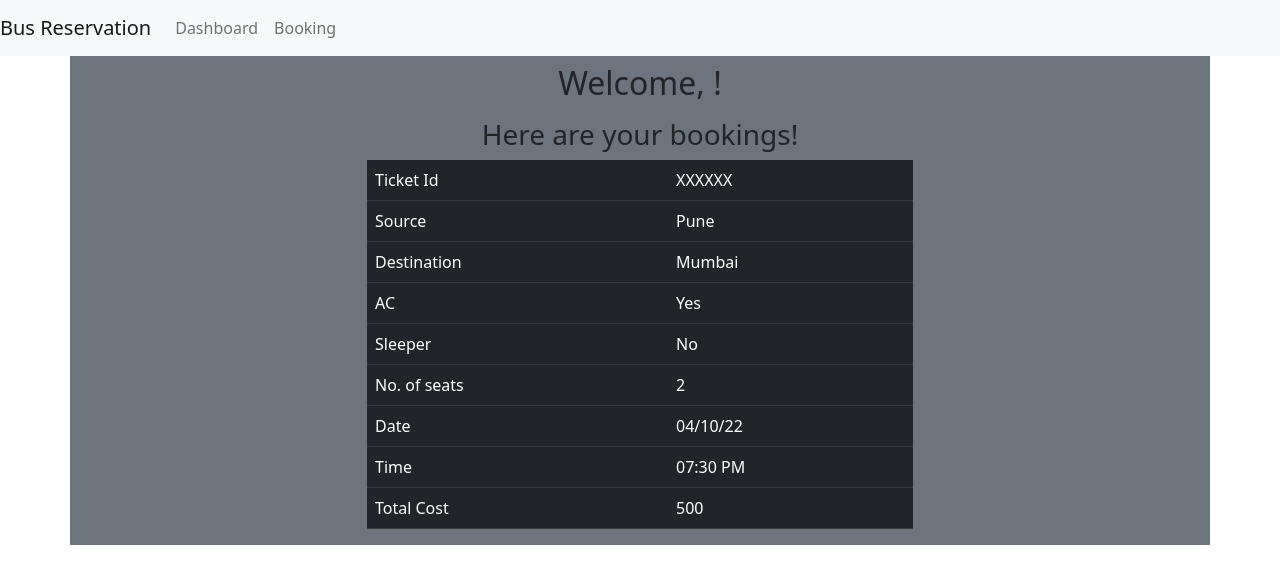
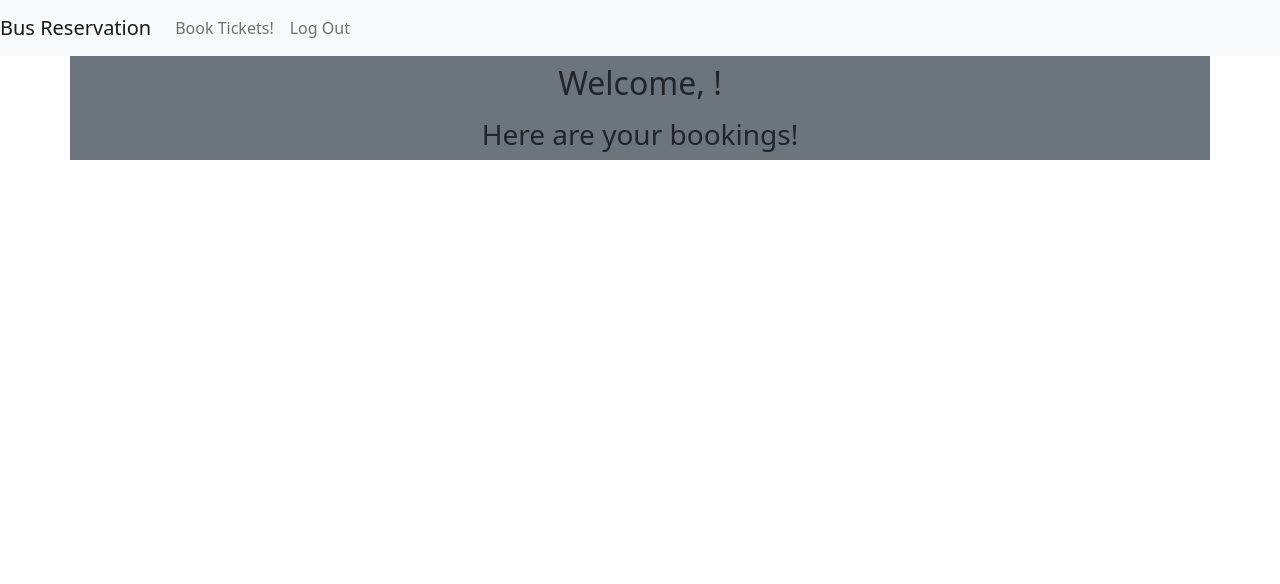
Before and after one commit to Rakmo33/bus-reservation, an Angular app: page /dashboard in a window 1280 px wide. Shown: the top 584 px of the page. Built offline with nearby package versions, Linux system fonts and the light colour scheme.

Commit message:
added navbar logout

```diff
--- a/src/app/app.component.html
+++ b/src/app/app.component.html
@@ -1,2 +1,2 @@
-<app-navbar></app-navbar>
+<app-navbar *ngIf="checkCurrentUser()"></app-navbar>
 <router-outlet></router-outlet>
--- a/src/app/app.component.ts
+++ b/src/app/app.component.ts
@@ -1,4 +1,5 @@
 import { Component } from '@angular/core';
+import { UserService } from './user.service';
 
 @Component({
   selector: 'app-root',
@@ -6,5 +7,13 @@ import { Component } from '@angular/core';
   styleUrls: ['./app.component.css']
 })
 export class AppComponent {
+
   title = 'bus-reservation';
+  constructor(private userService:UserService){
+  }
+
+  checkCurrentUser(){
+    return localStorage.getItem("currentUser")!="";
+  }
+
 }
--- a/src/app/dashboard/dashboard.component.html
+++ b/src/app/dashboard/dashboard.component.html
@@ -4,43 +4,43 @@
 
     <div class="row d-flex justify-content-center">
         <div class="col-sm-6">
-            <table class="table table-dark ">
+            <table *ngFor="let ticket of validTickets" class="table table-dark ">
                 <tbody>
                     <tr>
                         <td>Ticket Id</td>
-                        <td>{{ticketId}}</td>
+                        <td>{{ticket.ticketID}}</td>
                     </tr>
                     <tr>
                         <td>Source</td>
-                        <td>{{source}}</td>
+                        <td>{{ticket.source}}</td>
                     </tr>
                     <tr>
                         <td>Destination</td>
-                        <td>{{destination}}</td>
+                        <td>{{ticket.destination}}</td>
                     </tr>
                     <tr>
                         <td>AC</td>
-                        <td>{{isAc}}</td>
+                        <td>{{ticket.ACStatus}}</td>
                     </tr>
                     <tr>
                         <td>Sleeper</td>
-                        <td>{{isSleeper}}</td>
+                        <td>{{ticket.sleeperStatus}}</td>
                     </tr>
                     <tr>
                         <td>No. of seats</td>
-                        <td>{{noOfSeats}}</td>
+                        <td>{{ticket.seats}}</td>
                     </tr>
                     <tr>
                         <td>Date</td>
-                        <td>{{date}}</td>
+                        <td>{{ticket.date}}</td>
                     </tr>
                     <tr>
                         <td>Time</td>
-                        <td>{{time}}</td>
+                        <td>{{ticket.time}}</td>
                     </tr>
                     <tr>
                         <td>Total Cost</td>
-                        <td>{{totalCost}}</td>
+                        <td>{{ticket.totalBill}}</td>
                     </tr>
                 </tbody>
             </table>
--- a/src/app/dashboard/dashboard.component.ts
+++ b/src/app/dashboard/dashboard.component.ts
@@ -9,20 +9,36 @@ export class DashboardComponent implements OnInit {
 
 
 
-  username:string = localStorage.getItem('currentUser') || "";
-  ticketId:string = "XXXXXX";
-  source:string = "Pune";
-  destination:string = "Mumbai";
-  date:string = "04/10/22";
-  time:string = "07:30 PM";
-  totalCost:string = "500";
-  noOfSeats:string = "2";
-  isSleeper:string = "No";
-  isAc:string = "Yes";
+  currentUser = localStorage.getItem('currentUser') || "";
+
+  username: string = this.currentUser;
+  ticketId: string = "XXXXXX";
+  source: string = "Pune";
+  destination: string = "Mumbai";
+  date: string = "04/10/22";
+  time: string = "07:30 PM";
+  totalCost: string = "500";
+  noOfSeats: string = "2";
+  isSleeper: string = "No";
+  isAc: string = "Yes";
+  validTickets:any[] = [];
+  validTicketsString:string="";
 
   constructor() { }
 
   ngOnInit(): void {
+
+    const tickets: any[] = JSON.parse(localStorage.getItem("tickets") || "[]");
+
+    this.validTickets = tickets.filter((ticket) => {
+      return ticket.username == this.currentUser;
+    });
+
+    this.validTicketsString = JSON.stringify(this.validTickets);
+
+    console.log(this.validTickets)
+
+
   }
 
 }
--- a/src/app/navbar/navbar.component.html
+++ b/src/app/navbar/navbar.component.html
@@ -1,16 +1,19 @@
 <nav class="navbar navbar-expand-lg navbar-light bg-light">
-    <a class="navbar-brand" routerLink="/">Bus Reservation</a>
+    <a class="navbar-brand" routerLink="dashboard">Bus Reservation</a>
     <button class="navbar-toggler" type="button" data-toggle="collapse" data-target="#navbarSupportedContent" aria-controls="navbarSupportedContent" aria-expanded="false" aria-label="Toggle navigation">
       <span class="navbar-toggler-icon"></span>
     </button>
 
     <div class="collapse navbar-collapse" id="navbarSupportedContent">
       <ul class="navbar-nav mr-auto">
-          <li class="nav-item active">
+          <!-- <li class="nav-item active">
             <a class="nav-link" routerLink="dashboard">Dashboard</a>
-          </li>
+          </li> -->
         <li class="nav-item">
-          <a class="nav-link" routerLink="booking">Booking</a>
+          <a class="nav-link" routerLink="booking">Book Tickets!</a>
+        </li>
+        <li class="nav-item">
+          <a class="nav-link" (click)="logOut()" routerLink="/">Log Out</a>
         </li>
 
       </ul>
--- a/src/app/navbar/navbar.component.ts
+++ b/src/app/navbar/navbar.component.ts
@@ -1,4 +1,5 @@
-import { Component, OnInit } from '@angular/core';
+import { Component, OnInit, Output } from '@angular/core';
+import { UserService } from '../user.service';
 
 @Component({
   selector: 'app-navbar',
@@ -6,10 +7,19 @@ import { Component, OnInit } from '@angular/core';
   styleUrls: ['./navbar.component.css']
 })
 export class NavbarComponent implements OnInit {
-
-  constructor() { }
+  currentUser: string= localStorage.getItem("currentUser") || "";
+  constructor(private userService:UserService) { }
 
   ngOnInit(): void {
   }
 
+  logOut(){
+    alert("Logout");
+    localStorage.setItem("currentUser","");
+    this.userService.logOutUser();
+
+  }
+
+
+
 }
--- a/src/app/user.service.ts
+++ b/src/app/user.service.ts
@@ -6,6 +6,8 @@ import { User } from './user';
   providedIn: 'root'
 })
 export class UserService {
+
+  currentUser:string = "";
 
   constructor(private router: Router) { }
   checkCredentials(username:any,password:any){
@@ -26,4 +28,9 @@ export class UserService {
   registerUser(fname:any,lname:any,username:any,email:any,password:any){
     localStorage.setItem("users",JSON.stringify([{fname: fname,lname: lname, username: username, email: email,password:password}]));
   }
+
+  logOutUser(){
+    localStorage.setItem("currentUser","");
+    this.currentUser = "";
+  }
 }
```
